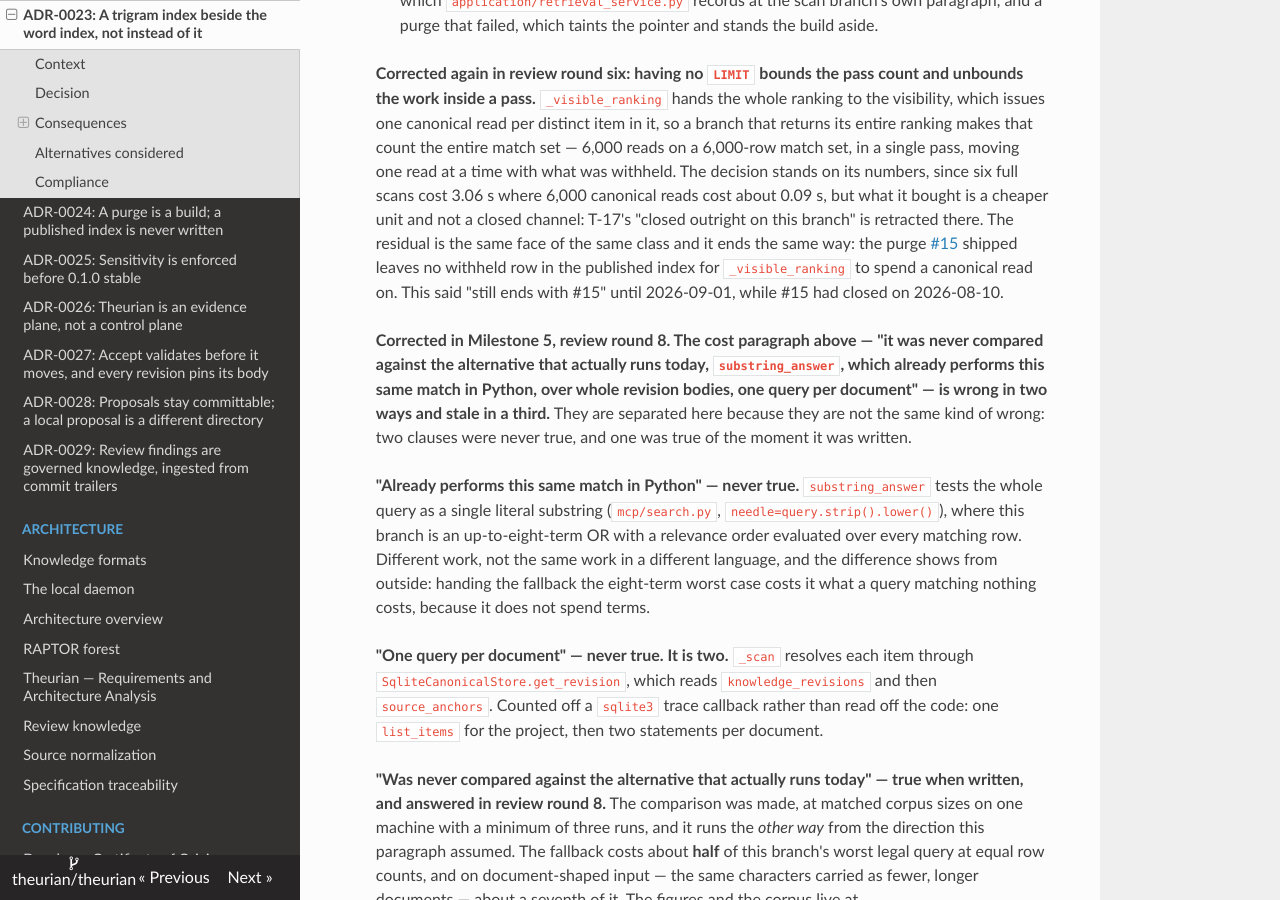
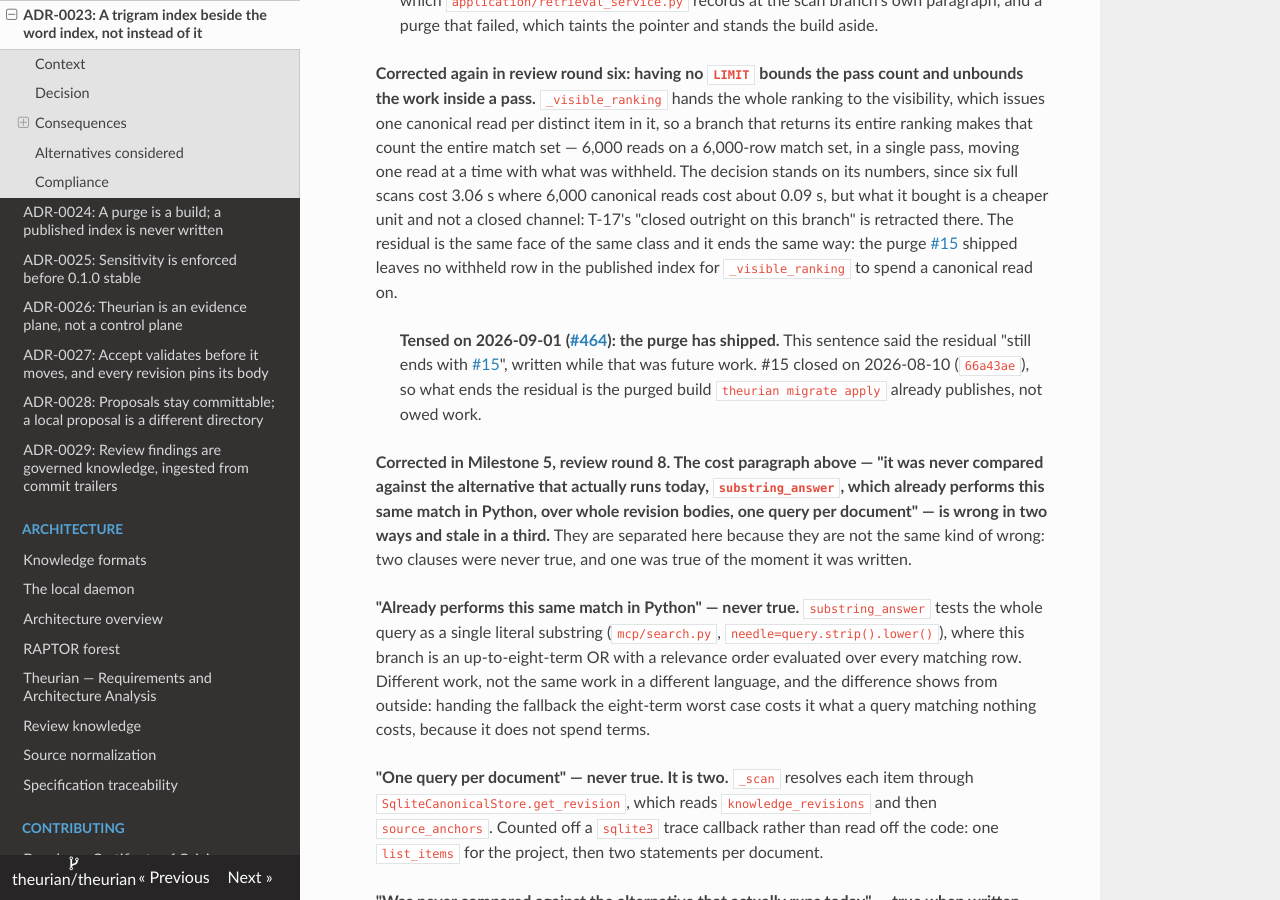
Before and after one commit to theurian/theurian, an MkDocs documentation site: the page built from docs/adr/0023-trigram-index-beside-the-word-index.md, in a window 1280 px wide and 900 px high, scrolled down 7884 px. Built offline with MkDocs 1.6.1, drawn with Linux system fonts in a browser that asks for light colours.

Commit message:
docs: drop a count, align a correction note, re-wrap a comment block
Three findings from the same round, none behavioural.

`test_raptor_config_claims.py` had re-introduced a number ("three") into the
paragraph whose own thesis is that this population is tracked in the issues
and not counted here -- two earlier attempts to state it as a number were
wrong, which is why the paragraph exists. It also said #447 "held" its
members while #447 is open. Both go: the paragraph now names what #447
records, which reads correctly before and after this branch squashes.

ADR-0023 carried two corrections in one file under two conventions -- the
first a dated `> >` note, the second inline in the live paragraph, so a
reader could not tell live text from history by shape. The second is now a
dated note like the first.

`forest_builder.py`'s rewritten `#:` block ran to 88-93 columns where the
block wraps at 76-82 (its own pre-edit lines were 82/81/80). Re-wrapped to
82/80/81/81 within the same four lines, so the `raptor.enabled` mentions
`tests/unit/test_config_key_call_sites.py` names at lines 139 and 173 do not
move.

Review-Finding: code-review MEDIUM — test_raptor_config_claims re-introduced a count into the paragraph that refuses to count, and tensed #447 as closed
Review-Finding: code-review LOW — ADR-0023 carries two correction conventions in one file
Review-Finding: code-review LOW — forest_builder's rewritten comment block breaks its own wrap width
Signed-off-by: Takehide Uchida <utchy@graphnote-design.com>

```diff
--- a/docs/adr/0023-trigram-index-beside-the-word-index.md
+++ b/docs/adr/0023-trigram-index-beside-the-word-index.md
@@ -394,8 +394,15 @@ and it is off by default for that reason.
 > the same class and it ends the same way: the purge
 > [#15](https://github.com/theurian/theurian/issues/15) shipped leaves no
 > withheld row in the published index for `_visible_ranking` to spend a canonical
-> read on. This said "still ends with #15" until 2026-09-01, while #15 had closed
-> on 2026-08-10.
+> read on.
+>
+> > **Tensed on 2026-09-01
+> > ([#464](https://github.com/theurian/theurian/issues/464)): the purge has
+> > shipped.** This sentence said the residual "still ends with
+> > [#15](https://github.com/theurian/theurian/issues/15)", written while that
+> > was future work. #15 closed on 2026-08-10 (`66a43ae`), so what ends the
+> > residual is the purged build `theurian migrate apply` already publishes, not
+> > owed work.
 >
 > **Corrected in Milestone 5, review round 8. The cost paragraph above — "it was
 > never compared against the alternative that actually runs today,
```
Also changed, not shown: 2 other files.
